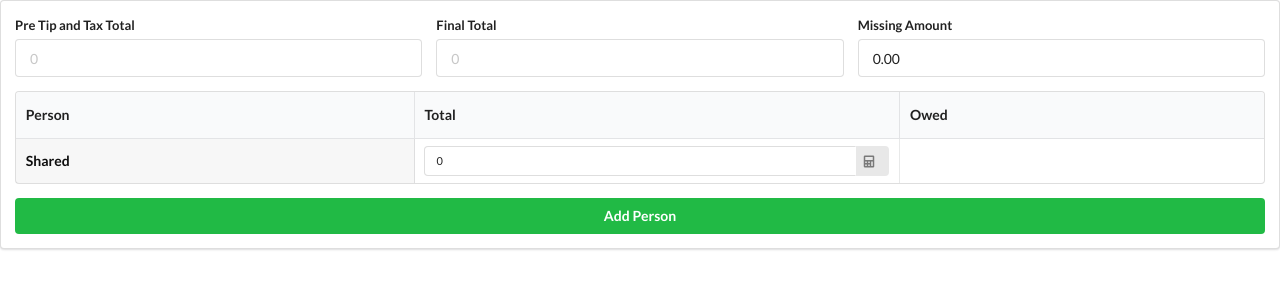
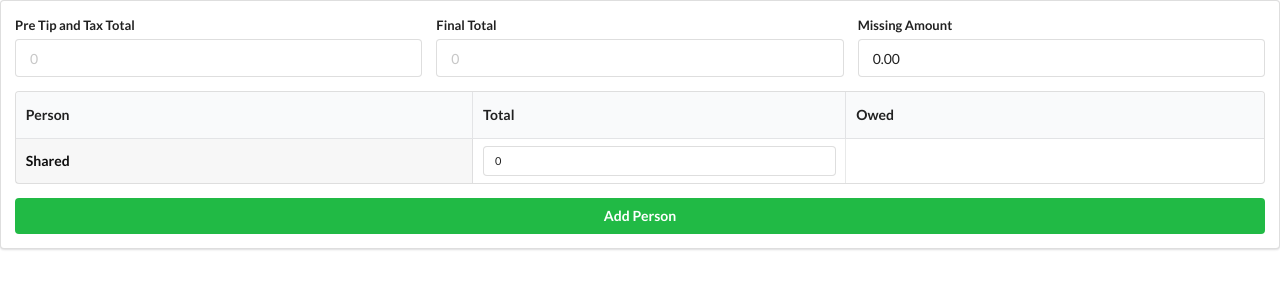
Before and after one commit to jerall24/splitting-meals, a React (Create React App) app: page / in a window 1280 px wide. Shown: the top 300 px of the page. Built offline with nearby package versions, Linux system fonts and the light colour scheme.

Commit message:
removed calculator button from field

```diff
--- a/src/components/Shared.js
+++ b/src/components/Shared.js
@@ -25,7 +25,7 @@ const Shared = ( { shared, setShared }) => {
           Shared
         </td>
         <td className="">
-          <div className="ui fluid mini action input">
+          <div className="ui fluid mini input">
             <input
               type="text"
               pattern="[0-9]*"
@@ -33,9 +33,6 @@ const Shared = ( { shared, setShared }) => {
               className="ui fluid"
               onChange={e => setRawShared(e.target.value)}
             />
-              <div className="ui label button">
-                <i className="calculator icon"></i>
-              </div>
           </div>
         </td>
         <td>
```
